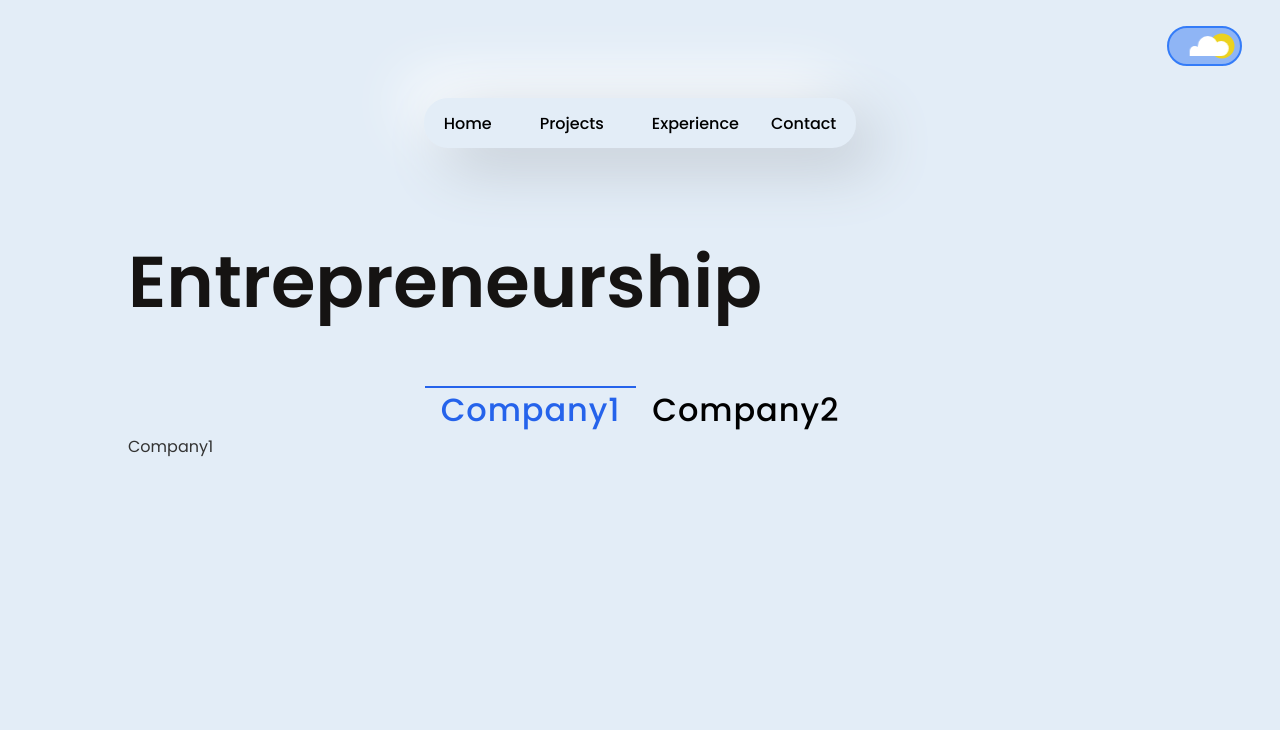
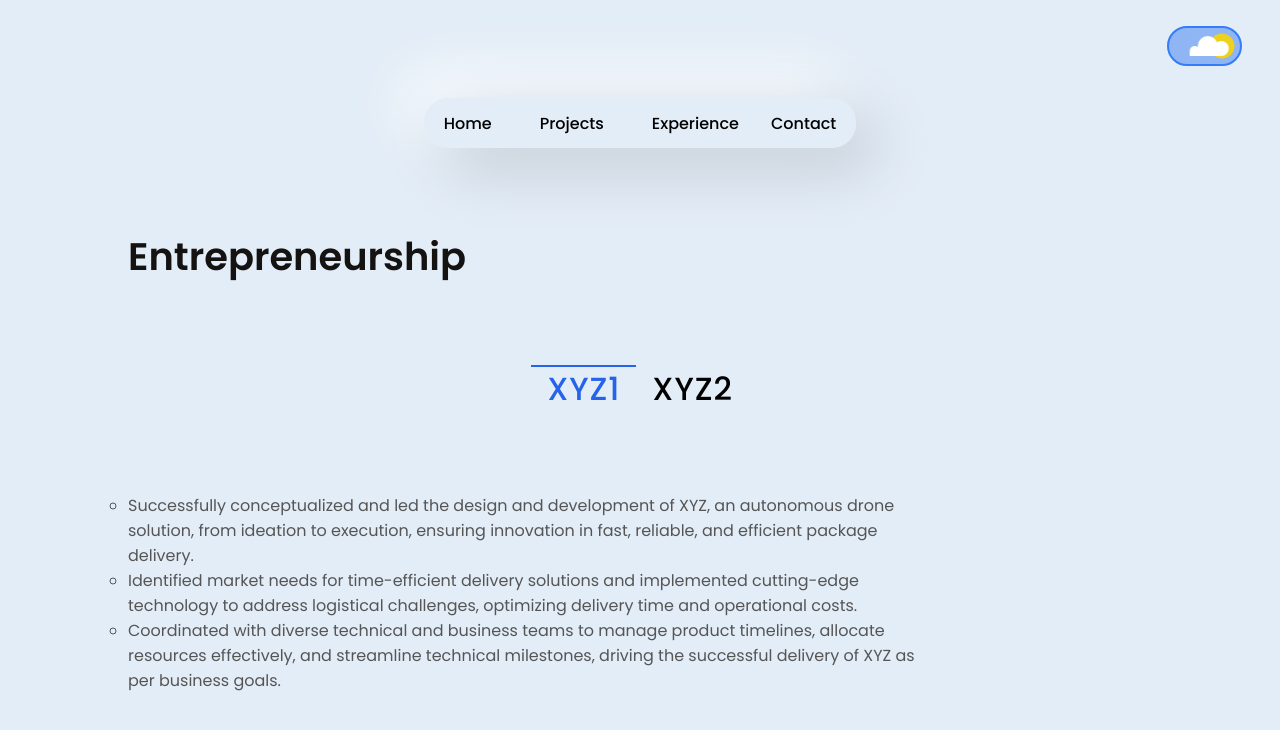
Before and after one commit to Shahzad654/robotic-portfolio, a React (Vite) app: page /entrepreneurship in a window 1280 px wide. Shown: the top 730 px of the page. Built offline with nearby package versions, Linux system fonts and the light colour scheme.

Commit message:
new section added

```diff
--- /dev/null
+++ b/src/Experience.js
@@ -0,0 +1,54 @@
+const experienceDetails = [
+  {
+    title: "ANA Avatar Xprize Team (AVATAR-HUBO)",
+    role: "Lean Integration Engineer",
+    description: [
+      "Contributed to Team Avatar-Hubo’s success in a $10M global robotics competition (150+ teams, 10+ countries).",
+      "Integrated novel Virtual Reality software and hardware interfaces to streamline intuitive humanoid teleoperation.",
+      "Spearheaded the design and manufacturing of a new 2 Degree-of-Freedom robotic neck linkage.",
+      "Developed a seamless low-latency audio/video pipeline for real-time bidirectional communication.",
+      "Constructed a new overarching network architecture to facilitate wireless mobile manipulator control.",
+      "Managed and instructed 5+ undergraduate engineering students to expedite robotic hardware and software development.",
+    ],
+    html: "https://www.youtube.com/embed/E9DXL_hvtdI?si=lY8NhJ4sf7Jwfnnl&amp;start=1",
+  },
+  {
+    title: "TSLA/UNLV Independent Research Contract",
+    role: "Researcher",
+    description: [
+      "Designed an Augmented Reality teleoperation system for Tesla’s famous robot quadruped SPOT.",
+      "Implemented perceptive mobile manipulation with SPOT via Haddington Dynamics’ robotic manipulator Dexter.",
+      "Produced a Virtual Reality-based robot simulator via the 3D Game Engine Unity.",
+    ],
+    html: "https://www.youtube.com/embed/2z80TuAxnKA?si=qeMpS9_PRrLezNmD",
+  },
+  {
+    title: "Drone and Autonomous Systems Lab (DASL)",
+    role: "Researcher",
+    description: [
+      "Conducted system design and experimentation in over 5+ cutting-edge publications from a world-renowned robotics lab.",
+      "Demonstrated key research skills over several projects in: Computer Vision; Virtual Reality; LiDAR integration; sensor signal processing; wireless networking; low-latency robot teleoperation; and robotic telepresence.",
+      "Won the Geekpwn Robot Agent Challenge Finals international robotics competition in Shanghai, China.",
+    ],
+  },
+  {
+    title: "Industrial Automation Center",
+    role: "Project manager",
+    description: [
+      "Lead 10+ people team for a fortune 500 company contract. Designed and Integrated systems to achieve dynamic pick and place using industrial manipulators.",
+    ],
+  },
+
+  {
+    title: "PIRE Fellowship KAIST",
+    role: "Researcher",
+    description: [
+      "Acquired a $5,000+ National Science Foundation (NSF) grant for international robotics research.",
+      "Utilized computer vision to localize and classify several different objects.",
+      "Performed successful pick-and-place experimentation with classified objects via the Rainbow Robotics RB5 robotic arm.",
+    ],
+  },
+];
+
+
+export default experienceDetails;
--- a/src/Projects.js
+++ b/src/Projects.js
@@ -72,4 +72,25 @@ const outletprojectDetails = [
   },
 ];
 
-export { projectDetails, outletprojectDetails };
+
+const entrepenurshipDetails = [
+  {
+    title: "XYZ",
+    description: [
+      "Successfully conceptualized and led the design and development of XYZ, an autonomous drone solution, from ideation to execution, ensuring innovation in fast, reliable, and efficient package delivery.",
+      "Identified market needs for time-efficient delivery solutions and implemented cutting-edge technology to address logistical challenges, optimizing delivery time and operational costs.",
+      "Coordinated with diverse technical and business teams to manage product timelines, allocate resources effectively, and streamline technical milestones, driving the successful delivery of XYZ as per business goals.",
+    ],
+  },
+  {
+    title: "XYZ2",
+    description: [
+      "Developed and implemented strategic business plans to identify market opportunities, streamline operations, and create sustainable growth pathways, aligning with organizational goals.",
+      "Built and managed a high-performing, cross-functional team by fostering open communication, motivation, and teamwork to achieve project objectives and drive organizational success.",
+      "Conducted in-depth market research to identify customer needs and industry trends, leveraging insights to develop innovative solutions and ensure competitive advantages in the market.",
+    ],
+    image: ProjectImg4,
+  },
+];
+
+export { projectDetails, outletprojectDetails, entrepenurshipDetails };
--- a/src/pages/Entrepreneurship.jsx
+++ b/src/pages/Entrepreneurship.jsx
@@ -5,6 +5,7 @@ import Tabs from "@mui/material/Tabs";
 import Tab from "@mui/material/Tab";
 import Box from "@mui/material/Box";
 import Footer from '../components/Footer';
+import { entrepenurshipDetails } from '../Projects';
 
 export default function Entrepreneurship() {
     const [value, setValue] = useState(0);
@@ -79,8 +80,8 @@ export default function Entrepreneurship() {
                                     },
                                 }}
                             >
-                                <Tab label="Company1" />
-                                <Tab label="Company2" />
+                                <Tab label="XYZ1" />
+                                <Tab label="XYZ2" />
                             </Tabs>
                         </Box>
                     </div>
@@ -99,9 +100,16 @@ export default function Entrepreneurship() {
 const Company1 = () => {
 
     return (
-      <>
-      Company1
-      </>
+      <StyledCompany1>
+      <div className="company1_container">
+                <h3>{entrepenurshipDetails.title}</h3>
+        {entrepenurshipDetails[0].description.map((point, index) => (
+          <ul key={index}>
+            <li>{point}</li>
+          </ul>
+        ))}
+      </div>
+      </StyledCompany1>
     );
 };
 
@@ -109,10 +117,46 @@ const Company2 = () => {
 
     return (
         <>
-        Company2
+            <StyledCompany1>
+                <div className="company1_container">
+                    <h3>{entrepenurshipDetails.title}</h3>
+                    {entrepenurshipDetails[0].description.map((point, index) => (
+                        <ul key={index}>
+                            <li>{point}</li>
+                        </ul>
+                    ))}
+                </div>
+            </StyledCompany1>
         </>
     );
 };
+
+const StyledCompany1 = styled.div`
+margin-top: var(--section-margin);
+
+.company1_container{
+    ul{
+        display: flex;
+        justify-content: start;
+        align-items: flex-start;
+        li{
+           list-style: circle;
+           max-width: 80ch;
+        }
+    }
+}
+
+@media (max-width: 640px) {
+    .company1_container{
+    ul{
+        display: flex;
+        justify-content: center;
+        align-items: center;
+
+    }
+}
+}
+`
 
 
 const StyledEntrepreneurship = styled.div`
@@ -122,9 +166,13 @@ height: 100vh;
 .main_entrepreneurship{
 
     h1{
-      font-size: var(--xl-heading);
+      /* font-size: var(--xl-heading); */
       margin-bottom: var(--heading-margin);
 
+    }
+
+    .entrepreneurship_tabs{
+        margin-top: var(--section-margin);
     }
 }
 
--- a/src/pages/Experience.jsx
+++ b/src/pages/Experience.jsx
@@ -5,33 +5,8 @@ import { useNavigate } from 'react-router-dom'
 import BackdropWrapper from "../components/modals/BackdropWrapper";
 import ExperienceModal from "../components/modals/ExperienceModal";
 import { FaArrowRight } from "react-icons/fa6";
+import experienceDetails from "../Experience";
 
-
-const experienceDetails = [
-  {
-    title: "ANA Avatar Xprize Team (AVATAR-HUBO)",
-    role: "Lean Integration Engineer",
-    description: [
-      "Contributed to Team Avatar-Hubo’s success in a $10M global robotics competition (150+ teams, 10+ countries).",
-      "Integrated novel Virtual Reality software and hardware interfaces to streamline intuitive humanoid teleoperation.",
-      "Spearheaded the design and manufacturing of a new 2 Degree-of-Freedom robotic neck linkage.",
-      "Developed a seamless low-latency audio/video pipeline for real-time bidirectional communication.",
-      "Constructed a new overarching network architecture to facilitate wireless mobile manipulator control.",
-      "Managed and instructed 5+ undergraduate engineering students to expedite robotic hardware and software development.",
-    ],
-    html: "https://www.youtube.com/embed/E9DXL_hvtdI?si=lY8NhJ4sf7Jwfnnl&amp;start=1",
-  },
-  {
-    title: "TSLA/UNLV Independent Research Contract",
-    role: "Researcher",
-    description: [
-      "Designed an Augmented Reality teleoperation system for Tesla’s famous robot quadruped SPOT.",
-      "Implemented perceptive mobile manipulation with SPOT via Haddington Dynamics’ robotic manipulator Dexter.",
-      "Produced a Virtual Reality-based robot simulator via the 3D Game Engine Unity.",
-    ],
-    html: "https://www.youtube.com/embed/2z80TuAxnKA?si=qeMpS9_PRrLezNmD",
-  },
-];
 
 export default function Experience() {
   const [backdrop, setBackdrop] = useState(false);
@@ -68,7 +43,7 @@ export default function Experience() {
           </h1>
 
           <div className="experience_cards">
-            {experienceDetails.map((experience, index) => (
+            {experienceDetails.slice(0, 2).map((experience, index) => ( // Show only first two experiences
               <motion.div
                 key={index}
                 className="card"
@@ -98,6 +73,7 @@ export default function Experience() {
               <FaArrowRight style={{ width: "13px", height: "13px" }} />
             </motion.button>
           </div>
+
         </div>
       </StyledExperience>
     </>
--- a/src/pages/ExperiencePage.jsx
+++ b/src/pages/ExperiencePage.jsx
@@ -6,58 +6,7 @@ import BackdropWrapper from "../components/modals/BackdropWrapper";
 import ExperienceModal from "../components/modals/ExperienceModal";
 import Navbar from "../components/Navbar";
 import Footer from "../components/Footer";
-
-const experienceDetails = [
-  {
-    title: "ANA Avatar Xprize Team (AVATAR-HUBO)",
-    role: "Lean Integration Engineer",
-    description: [
-      "Contributed to Team Avatar-Hubo’s success in a $10M global robotics competition (150+ teams, 10+ countries).",
-      "Integrated novel Virtual Reality software and hardware interfaces to streamline intuitive humanoid teleoperation.",
-      "Spearheaded the design and manufacturing of a new 2 Degree-of-Freedom robotic neck linkage.",
-      "Developed a seamless low-latency audio/video pipeline for real-time bidirectional communication.",
-      "Constructed a new overarching network architecture to facilitate wireless mobile manipulator control.",
-      "Managed and instructed 5+ undergraduate engineering students to expedite robotic hardware and software development.",
-    ],
-    html: "https://www.youtube.com/embed/E9DXL_hvtdI?si=lY8NhJ4sf7Jwfnnl&amp;start=1",
-  },
-  {
-    title: "TSLA/UNLV Independent Research Contract",
-    role: "Researcher",
-    description: [
-      "Designed an Augmented Reality teleoperation system for Tesla’s famous robot quadruped SPOT.",
-      "Implemented perceptive mobile manipulation with SPOT via Haddington Dynamics’ robotic manipulator Dexter.",
-      "Produced a Virtual Reality-based robot simulator via the 3D Game Engine Unity.",
-    ],
-    html: "https://www.youtube.com/embed/2z80TuAxnKA?si=qeMpS9_PRrLezNmD",
-  },
-  {
-    title: "Drone and Autonomous Systems Lab (DASL)",
-    role: "Researcher",
-    description: [
-      "Conducted system design and experimentation in over 5+ cutting-edge publications from a world-renowned robotics lab.",
-      "Demonstrated key research skills over several projects in: Computer Vision; Virtual Reality; LiDAR integration; sensor signal processing; wireless networking; low-latency robot teleoperation; and robotic telepresence.",
-      "Won the Geekpwn Robot Agent Challenge Finals international robotics competition in Shanghai, China.",
-    ],
-  },
-  {
-    title: "Industrial Automation Center",
-    role: "Project manager",
-    description: [
-      "Lead 10+ people team for a fortune 500 company contract. Designed and Integrated systems to achieve dynamic pick and place using industrial manipulators.",
-    ],
-  },
-
-  {
-    title: "PIRE Fellowship KAIST",
-    role: "Researcher",
-    description: [
-      "Acquired a $5,000+ National Science Foundation (NSF) grant for international robotics research.",
-      "Utilized computer vision to localize and classify several different objects.",
-      "Performed successful pick-and-place experimentation with classified objects via the Rainbow Robotics RB5 robotic arm.",
-    ],
-  },
-];
+import experienceDetails from "../Experience";
 
 export default function ExperiencePage() {
   const [backdrop, setBackdrop] = useState(false);
```
